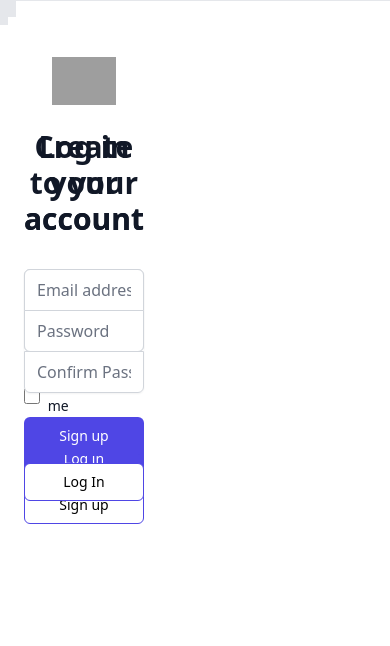
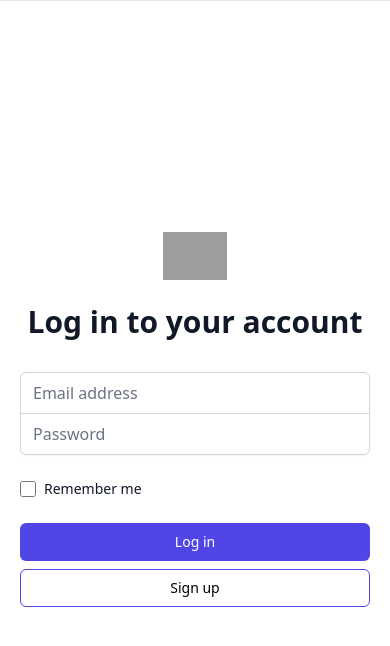
Before and after one commit to cedricmarcelino/slack-app, a React (Create React App) app: page / in a window 390 px wide. Shown: the top 646 px of the page. Built offline with nearby package versions, Linux system fonts and the light colour scheme; grey boxes are pictures that could not be loaded.

Commit message:
fixed responsiveness across all devices

```diff
--- a/src/js/Home.js
+++ b/src/js/Home.js
@@ -53,8 +53,8 @@ function Home(props){
 
   if(Object.keys(currentUser).length === 0){
     return (
-    <div className = "border-8 absolute sm:w-full sm:full lg:h-100 lg:w-100 lg:top-1/2 lg:left-1/2 transform lg:-translate-x-1/2 lg:-translate-y-1/2">
-      <div className= {`h-44 w-50 border-8 absolute right-0 z-10 bg-gray-400 text-center h-full transform transition-all delay-200 ease-in-out duration-700 ${homeState.transitionClass} lg:visible sm:invisible`} >
+    <div className = "lg:border-8 absolute sm:w-full sm:full lg:h-100 lg:w-100 lg:top-1/2 lg:left-1/2 transform lg:-translate-x-1/2 lg:-translate-y-1/2 w-full h-full flex justify-center items-center">
+      <div className= {`h-44 w-50 border-8 absolute right-0 z-10 bg-gray-400 text-center h-full transform transition-all delay-200 ease-in-out duration-700 ${homeState.transitionClass} lg:visible invisible`} >
         <h2 className="mt-6 text-center text-2xl font-extrabold text-gray-900">{homeState.captionText}</h2>
 
         <button
--- a/src/js/Login.js
+++ b/src/js/Login.js
@@ -60,7 +60,7 @@ function Login(props){
 
 
   return (
-  <div className={`min-h-full absolute lg:items-center lg:justify-center py-12 px-4 sm:px-6 lg:px-8 lg:left-0 lg:w-1/2 lg:top-0 lg:left-0 lg:translate-x-0 lg:translate-y-0 lg:visible sm:top-1/2 sm:left-1/2 sm:transform sm:-translate-x-1/2 sm:translate-y-1/2 sm:${logInVisiblity}`}>
+  <div className={`lg:min-h-full absolute lg:items-center lg:justify-center py-12 px-4 sm:px-6 lg:px-8 lg:left-0 lg:w-1/2 lg:top-0 lg:left-0 lg:translate-x-0 lg:translate-y-0 lg:visible ${logInVisiblity} w-96 h-min border border-transparent m`}>
       <div className="max-w-md w-full space-y-8">
         <div>
           <img
--- a/src/js/Signup.js
+++ b/src/js/Signup.js
@@ -65,7 +65,7 @@ function Signup(props){
   }
 
   return (
-    <div className={`min-h-full absolute lg:items-center lg:justify-center py-12 px-4 sm:px-6 lg:px-8 lg:right-0 lg:w-1/2 lg:top-0 lg:translate-x-0 lg:translate-y-0 lg:visible sm:top-1/2 sm:left-1/2 sm:transform sm:-translate-x-1/2 sm:translate-y-1/2 sm:${signUpVisibility}`}>
+    <div className={`lg:min-h-full absolute lg:items-center lg:justify-center py-12 px-4 sm:px-6 lg:px-8 lg:right-0 lg:w-1/2 lg:top-0 lg:translate-x-0 lg:translate-y-0 lg:visible  ${signUpVisibility} w-96 h-min border border-transparent`}>
       <div className="max-w-md w-full space-y-8">
         <div>
           <img
```
